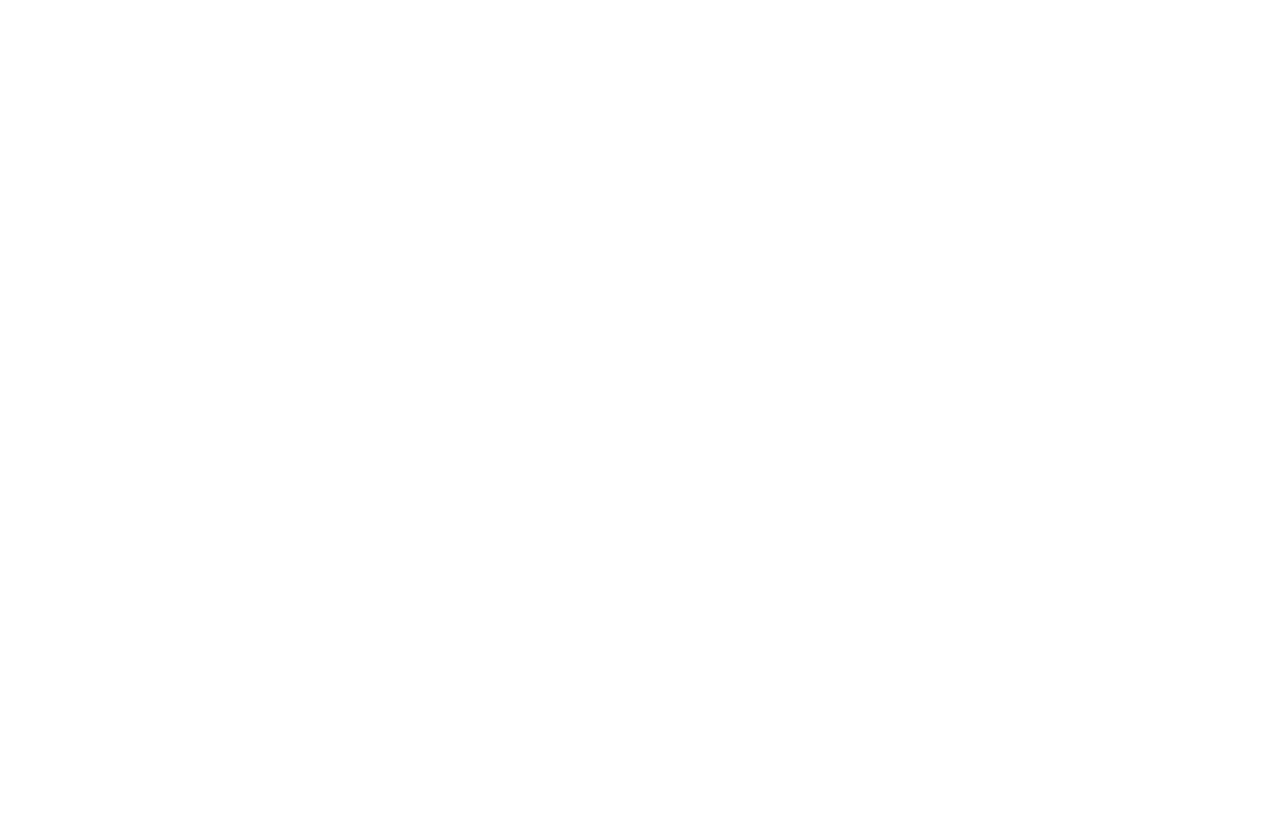
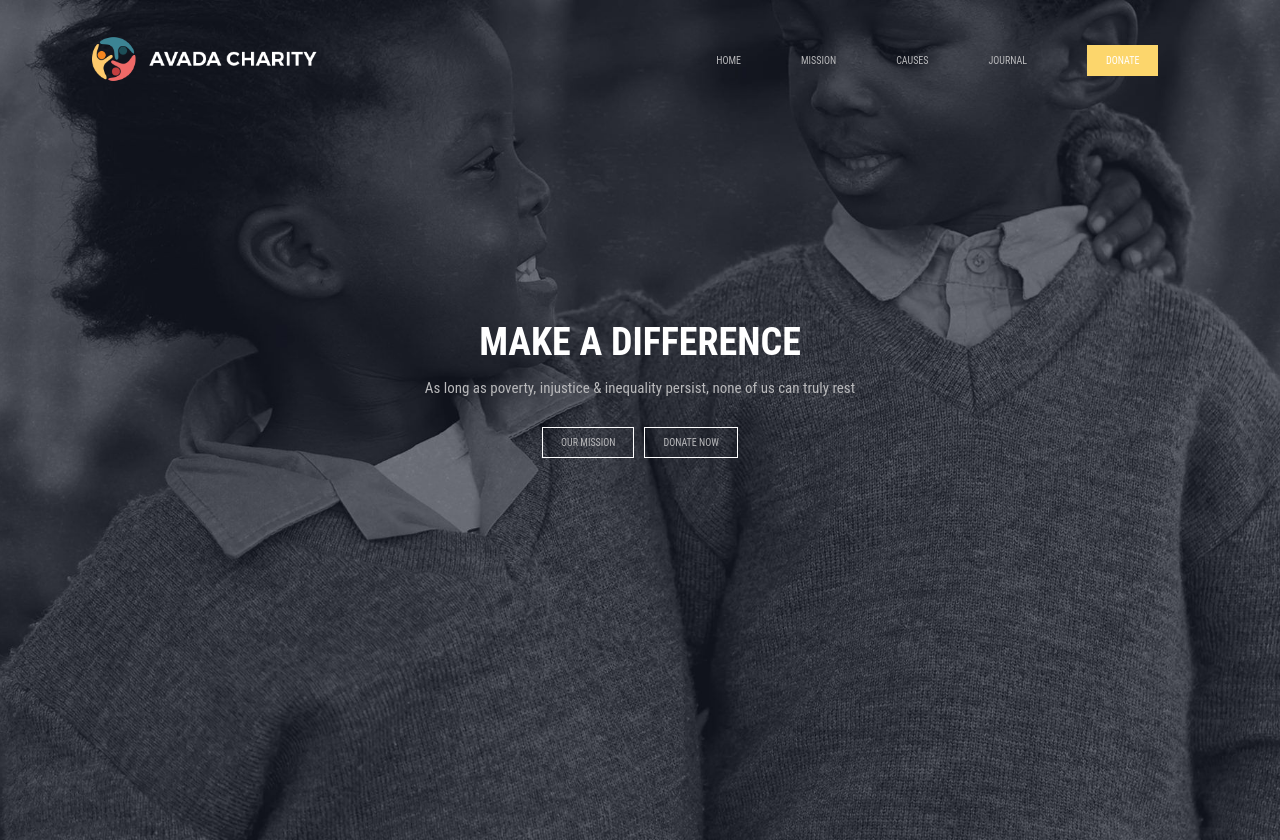
Before and after one commit to BenedettiGianluca/proj-html-vuejs, a Vue app: page / in a window 1280 px wide. Before the commit the page ends 800 px from the top, so only its background shows below. Built offline with nearby package versions, Linux system fonts and the light colour scheme.

Commit message:
Header (senza props)

```diff
--- a/src/App.vue
+++ b/src/App.vue
@@ -1,6 +1,17 @@
 <template>
   <div id="app">
-    <Nav />
+    <nav>
+      <div>
+        <img src="./assets/project_images/avada-charity-logo.png">
+      </div>
+      <div>
+        <li>HOME</li>
+        <li>MISSION</li>
+        <li>CAUSES</li>
+        <li>JOURNAL</li>
+        <button type="button">DONATE</button>
+      </div>
+    </nav>
     <Header />
     <Main />
     <Footer />
@@ -8,7 +19,6 @@
 </template>
 
 <script>
-  import Nav from './components/Nav.vue';
   import Header from './components/Header.vue';
   import Main from './components/Main.vue';
   import Footer from './components/Footer.vue';
@@ -16,7 +26,6 @@
   export default {
     name: 'App',
     components: {
-      Nav,
       Header,
       Main,
       Footer
@@ -25,9 +34,57 @@
 </script>
 
 <style lang="scss">
+  @import "./assets/scssVariables.scss";
+
   * {
     box-sizing: border-box;
     border: 0;
     margin: 0;
+    font-family: 'Roboto Condensed', sans-serif;
+    font-size: 10px;
+  }
+
+  h1 {
+    font-size: 38px;
+  }
+
+  p {
+    font-size: 15px;
+  }
+
+  li:hover, button:hover {
+    cursor: pointer;
+  }
+
+  nav {
+    position: fixed;
+    top: 0;
+    display: flex;
+    justify-content: space-between;
+    align-items: center;
+    width: 88vw;
+    margin: 3vh 9.5vw 0 2.5vw;
+
+    img {
+      transform: scale(0.66);
+    }
+
+    li {
+      display: inline;
+      color: $FrenchGray;
+      margin: 0 30px;
+
+      &:hover {
+        color: $Goldenrod;
+      }
+    }
+
+    button {
+      background-color: $Goldenrod;
+      color: white;
+      padding: 9px 18px;
+      border: 1px solid $Goldenrod;
+      margin-left: 30px;
+    }
   }
 </style>
--- /dev/null
+++ b/src/assets/scssVariables.scss
@@ -0,0 +1,16 @@
+$Tuna: #353841;
+$BurntSienna: #ed6864;
+$FrenchGray: #bababc;
+$Jumbo: #78787b;
+$Goldenrod: #fcd66c;
+$Tabasco: #92340f;
+$RoseFog: #ebcac5;
+$Tuna2: #3e3f47;
+$Makara: #8d7c6d;
+$Edward: #a1aba9;
+$RegentGray: #8c9aa5;
+$BurntSienna2: #ea6862;
+$GrayChateau: #a2abae;
+$Sambuca: #3d2512;
+$Thunder: #171216;
+$Putty: #e9c899;
--- a/src/components/Header.vue
+++ b/src/components/Header.vue
@@ -1,5 +1,14 @@
 <template>
   <header>
+
+    <section>
+      <h1>MAKE A DIFFERENCE</h1>
+      <p>As long as poverty, injustice & inequality persist, none of us can truly rest</p>
+      <div>
+        <button type="button">OUR MISSION</button>
+        <button type="button">DONATE NOW</button>
+      </div>
+    </section>
   </header>
 </template>
 
@@ -10,5 +19,39 @@
 </script>
 
 <style lang="scss">
+  @import "../assets/scssVariables.scss";
 
+  header {
+    background-image: url('../assets/project_images/home-page-slider.jpg');
+    background-size: cover;
+    background-position: center;
+    height: 105vh;
+
+    section {
+      display: flex;
+      flex-direction: column;
+      justify-content: center;
+      align-items: center;
+      color: white;
+      padding-top: 40vh;
+
+      p {
+        color: $FrenchGray;
+        margin: 15px 0 30px 0;
+      }
+
+      button {
+        background-color: rgba(0,0,0,0.0);
+        color: $FrenchGray;
+        padding: 9px 18px;
+        border: 1px solid white;
+        margin: 0 5px;
+
+        &:hover {
+          color: $Goldenrod;
+          border-color: $Goldenrod;
+        }
+      }
+    }
+  }
 </style>
--- a/src/components/Nav.vue
+++ /dev/null
@@ -1,14 +0,0 @@
-<template>
-  <nav>
-  </nav>
-</template>
-
-<script>
-  export default {
-    name: 'Nav'
-  }
-</script>
-
-<style lang="scss">
-
-</style>
```
